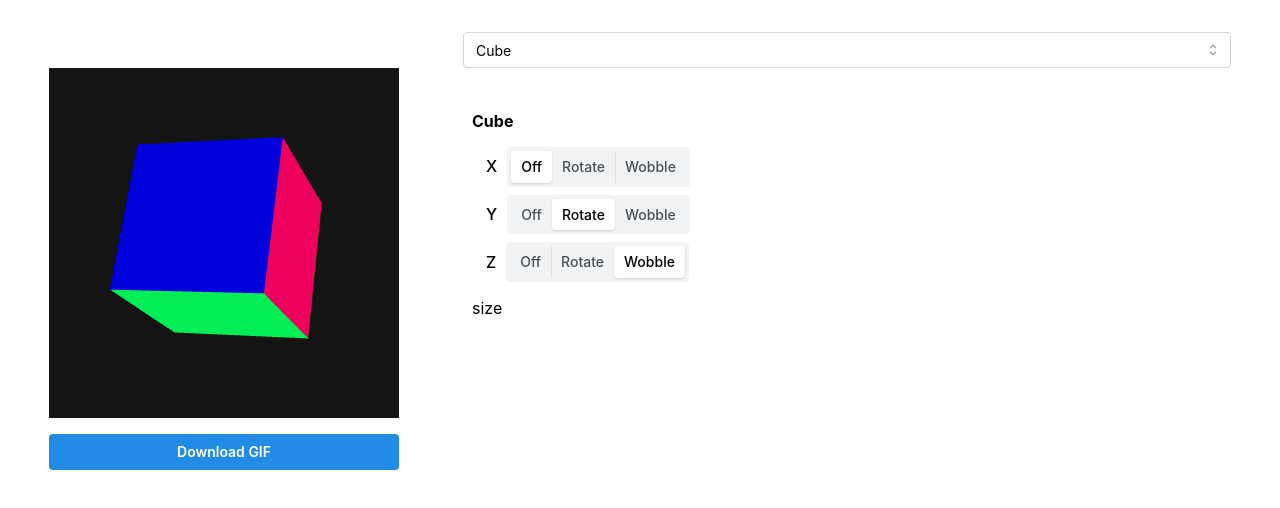
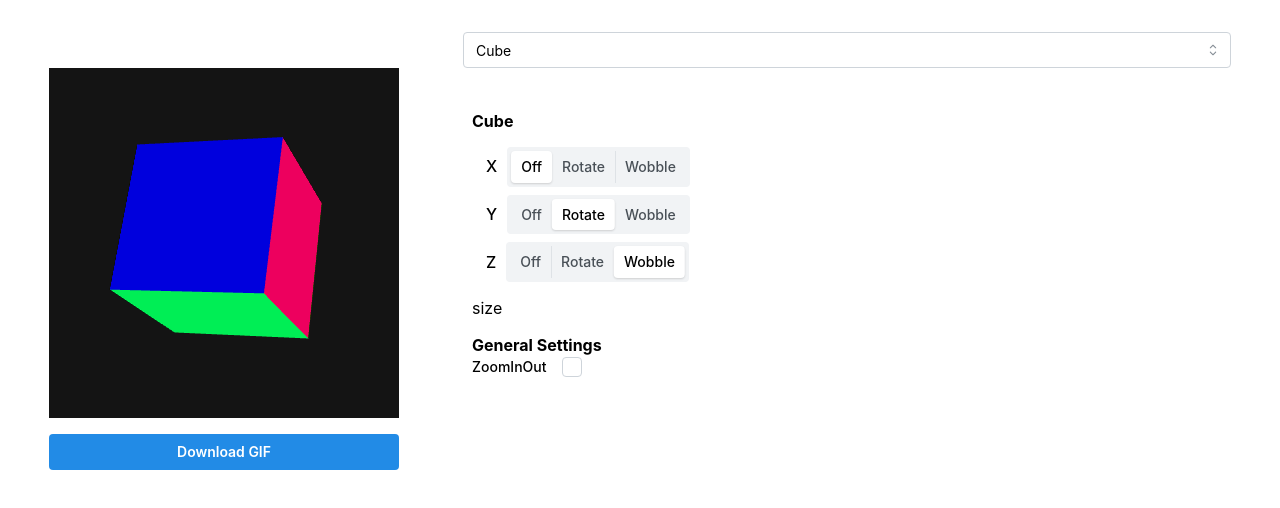
Before and after one commit to WireBuyer/3dgifs, a React (Vite) app: page / in a window 1280 px wide. Shown: the top 508 px of the page. Built offline with nearby package versions, Linux system fonts and the light colour scheme.

Commit message:
updated overall scene settings, removed some comments, added object settings display

```diff
--- a/src/App.tsx
+++ b/src/App.tsx
@@ -24,9 +24,11 @@ function App() {
 
   useEffect(() => {
     // move these to the scenes
-    let texture: p5.Image;
     const fps = 50;
     const totalFrames = 100;
+
+    let texture: p5.Image;
+    let camera: p5.Camera;
 
     const sketch = (p: p5) => {
       p.preload = () => {
@@ -38,14 +40,23 @@ function App() {
         p.frameRate(fps);
         p.noStroke();
         p.normalMaterial();
+        camera = p.createCamera();
       };
 
       p.draw = () => {
-        p.orbitControl(5, 5, 5);
+        p.orbitControl();
         p.background(20);
 
         const progress = ((p.frameCount - 1) % totalFrames) / totalFrames;
-        // p.texture(texture);
+        // const zoomAmount = p.map(
+        //   Math.sin(progress * p.TWO_PI),
+        //   -1,
+        //   1,
+        //   0.5,
+        //   1.5
+        // );
+        // p.scale(zoomAmount);
+
         currentScene.draw(p, progress);
         // tempdraw(p, progress, texture);
       };
--- a/src/sceneCreator/core/animationSystem.tsx
+++ b/src/sceneCreator/core/animationSystem.tsx
@@ -2,6 +2,16 @@ import p5 from "p5";
 import { ObjectSettings, Axes } from "./types";
 
 export class AnimationSystem {
+  static applyCommonGeneralAnimations(
+    p: p5,
+    progress: number,
+    settings: { cameraPos: [number, number, number]; zoomInOut: boolean }
+  ): void {
+    if (settings.zoomInOut) {
+      this.applyCameraZoom(p, progress);
+    }
+  }
+
   static applyCommonObjectAnimations(
     p: p5,
     progress: number,
@@ -37,4 +47,18 @@ export class AnimationSystem {
       }
     });
   }
+
+  static applyCameraZoom(p: p5, progress: number) {
+    // oscillates the zoom amount between 0.7x and 1.3x, consider getting user input
+    const minZoom = 0.7;
+    const maxZoom = 1.3;
+    const zoomAmount = p.map(
+      Math.sin(progress * p.TWO_PI),
+      -1,
+      1,
+      minZoom,
+      maxZoom
+    );
+    p.scale(zoomAmount);
+  }
 }
--- a/src/sceneCreator/scenes/cubeScene.tsx
+++ b/src/sceneCreator/scenes/cubeScene.tsx
@@ -29,7 +29,7 @@ export default class CubeScene extends Scene<CubeSceneSettings> {
       objects: {
         cube: cubeObject,
       },
-      scene: { cameraPos: [0, 0, 0], zoomInOut: false },
+      general: { zoomInOut: false },
     };
     return defaults;
   }
--- a/src/sceneCreator/scenes/planetScene.tsx
+++ b/src/sceneCreator/scenes/planetScene.tsx
@@ -32,7 +32,7 @@ export default class PlanetScene extends Scene<PlanetSceneSettings> {
         planet: planetObject,
         moon: moonObject,
       },
-      scene: { cameraPos: [0, 0, 0], zoomInOut: false },
+      general: { zoomInOut: false },
     };
     return defaults;
   }
--- a/src/sceneCreator/scenes/sphereScene.tsx
+++ b/src/sceneCreator/scenes/sphereScene.tsx
@@ -29,7 +29,7 @@ export default class SphereScene extends Scene<SphereSceneSettings> {
       objects: {
         sphere: sphereObject,
       },
-      scene: { cameraPos: [0, 0, 0], zoomInOut: false },
+      general: { zoomInOut: false },
     };
     return defaults;
   }
--- a/src/sceneCreator/ui/AxesDisplay.tsx
+++ b/src/sceneCreator/ui/AxesDisplay.tsx
@@ -1,6 +1,5 @@
 import { Box, Group, SegmentedControl, Text } from "@mantine/core";
 import { SceneSettings } from "../core/types";
-// import { updateSceneSetting } from "./updateSceneSetting";
 
 export default function AxesDisplay({
   objectName,
@@ -39,7 +38,6 @@ export default function AxesDisplay({
                   fullPath as [keyof SceneSettings, ...string[]],
                   val
                 );
-                // handleSettingChange(fullPath);
               }}
             />
           </Group>
--- /dev/null
+++ b/src/sceneCreator/ui/GeneralSettingsDisplay.tsx
@@ -0,0 +1,51 @@
+import { Box, Checkbox, Group, Text, Title } from "@mantine/core";
+import { GeneralSettings, SceneSettings } from "../core/types";
+
+interface GeneralSettingsProps {
+  sceneSettings: GeneralSettings;
+  handleSceneSettingUpdate: (
+    path: [keyof SceneSettings, ...string[]],
+    value: unknown
+  ) => void;
+}
+
+// this is similar to the ObjectSettingsDisplay but for the general settings
+export default function GeneralSettingsDisplay({
+  sceneSettings,
+  handleSceneSettingUpdate,
+}: GeneralSettingsProps) {
+  return (
+    <Box>
+      <Title order={5} style={{ textTransform: "capitalize" }}>
+        General Settings
+      </Title>
+
+      {Object.entries(sceneSettings).map(([settingName, settingValue]) => {
+        const basePath: string[] = ["general"];
+        if (settingName === "zoomInOut") {
+          return (
+            <Group key={`${settingName}`} wrap="nowrap" mb="xs">
+              <Text size="sm" fw={500} style={{ textTransform: "capitalize" }}>
+                {settingName}
+              </Text>
+              <Checkbox
+                checked={settingValue}
+                onChange={(event) => {
+                  const fullPath = [...basePath];
+                  fullPath.push(settingName);
+
+                  handleSceneSettingUpdate(
+                    fullPath as [keyof SceneSettings, ...string[]],
+                    event.currentTarget.checked
+                  );
+                }}
+              />
+            </Group>
+          );
+        } else {
+          return <Box key={settingName}>{settingName}</Box>;
+        }
+      })}
+    </Box>
+  );
+}
--- a/src/sceneCreator/ui/ObjectSettingsDisplay.tsx
+++ b/src/sceneCreator/ui/ObjectSettingsDisplay.tsx
@@ -21,16 +21,13 @@ export default function ObjectSettingsDisplay({
   sceneObjects,
   handleSceneSettingUpdate,
 }: ObjectSettingsProps) {
-  let counter = 0;
-
   return (
     <Box>
-      {/* <Title order={4}>Scene Settings</Title> */}
       {Object.entries(sceneObjects).map(([objectName, obbjectSettings]) => {
         const basePath: string[] = ["objects", objectName];
 
         return (
-          <Paper key={objectName}>
+          <Paper key={objectName} mb={"sm"}>
             <Title order={5} style={{ textTransform: "capitalize" }}>
               {objectName}
             </Title>
@@ -50,10 +47,10 @@ export default function ObjectSettingsDisplay({
                     />
                   );
                 } else {
-                  // basePath.push("unknown", settingValue as string);
-                  counter += 1;
                   return (
-                    <Text key={`${objectName}-${counter}`}>{settingName}</Text>
+                    <Text key={`${objectName}-${settingName}`}>
+                      {settingName}
+                    </Text>
                   );
                 }
               }
@@ -64,15 +61,3 @@ export default function ObjectSettingsDisplay({
     </Box>
   );
 }
-
-//     <Paper withBorder p="xs" radius="md">
-//       <Title order={5} mb="xs">
-//         General Settings
-//       </Title>
-//       <Group justify="space-between" wrap="nowrap">
-//         <Text size="sm">Zoom In/Out Effect</Text>
-//         <Switch checked={sceneSettings.scene.zoomInOut} size="sm" />
-//       </Group>
-//     </Paper>
-//   </Box>
-// </Card>
--- a/src/sceneCreator/ui/SettingsDisplay.tsx
+++ b/src/sceneCreator/ui/SettingsDisplay.tsx
@@ -1,6 +1,7 @@
 import { Card } from "@mantine/core";
 import { SceneSettings } from "../core/types";
 import ObjectSettingsDisplay from "./ObjectSettingsDisplay";
+import GeneralSettingsDisplay from "./GeneralSettingsDisplay";
 
 interface SceneSettingsProps {
   sceneSettings: SceneSettings;
@@ -16,13 +17,19 @@ export default function SettingsDisplay({
 }: SceneSettingsProps) {
   return (
     <Card p={25}>
-      {/* make a component for scene params or just make one component handle both */}
+      {/* TODO: refactor. this can be done in one component*/}
       <Card.Section>
         <ObjectSettingsDisplay
           sceneObjects={sceneSettings.objects}
           handleSceneSettingUpdate={handleSceneSettingUpdate}
         />
       </Card.Section>
+      <Card.Section>
+        <GeneralSettingsDisplay
+          sceneSettings={sceneSettings.general}
+          handleSceneSettingUpdate={handleSceneSettingUpdate}
+        />
+      </Card.Section>
     </Card>
   );
 }
--- a/src/sceneCreator/ui/updateSceneSetting.tsx
+++ b/src/sceneCreator/ui/updateSceneSetting.tsx
@@ -11,13 +11,14 @@ export function updateSceneSetting(
   // eslint-disable-next-line @typescript-eslint/no-explicit-any
   let current = newSettings[topKey] as any;
 
-  // create a clone of the branch that needs updating
+  // create a clone of the branch that needs updating, then navigate to the last key
   for (let i = 0; i < nestedPath.length - 1; i++) {
     const key = nestedPath[i];
     current[key] = { ...current[key] };
     current = current[key];
   }
 
+  // update the actual key with the new value
   current[nestedPath[nestedPath.length - 1]] = value;
 
   return newSettings;
```
Also changed, not shown: src/sceneCreator/core/types.tsx (+5 -5 lines).
